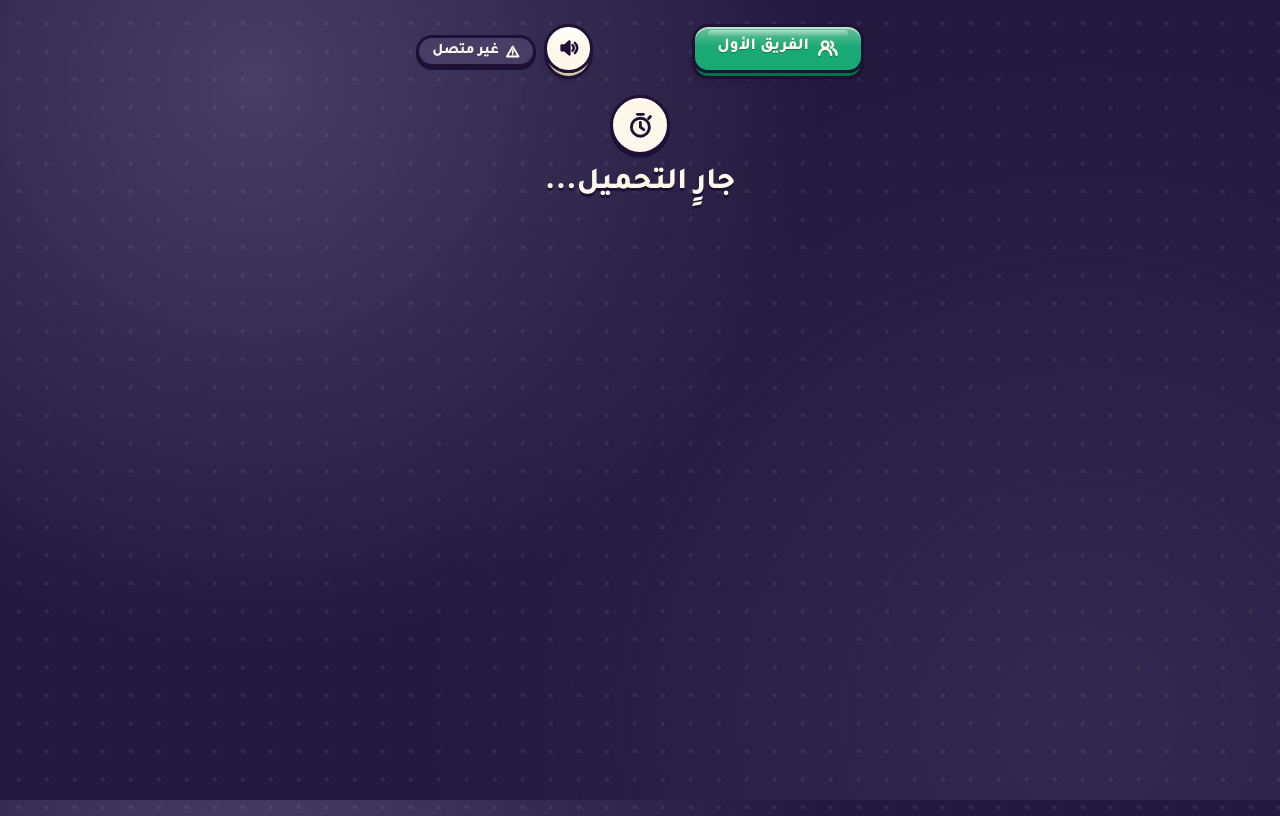
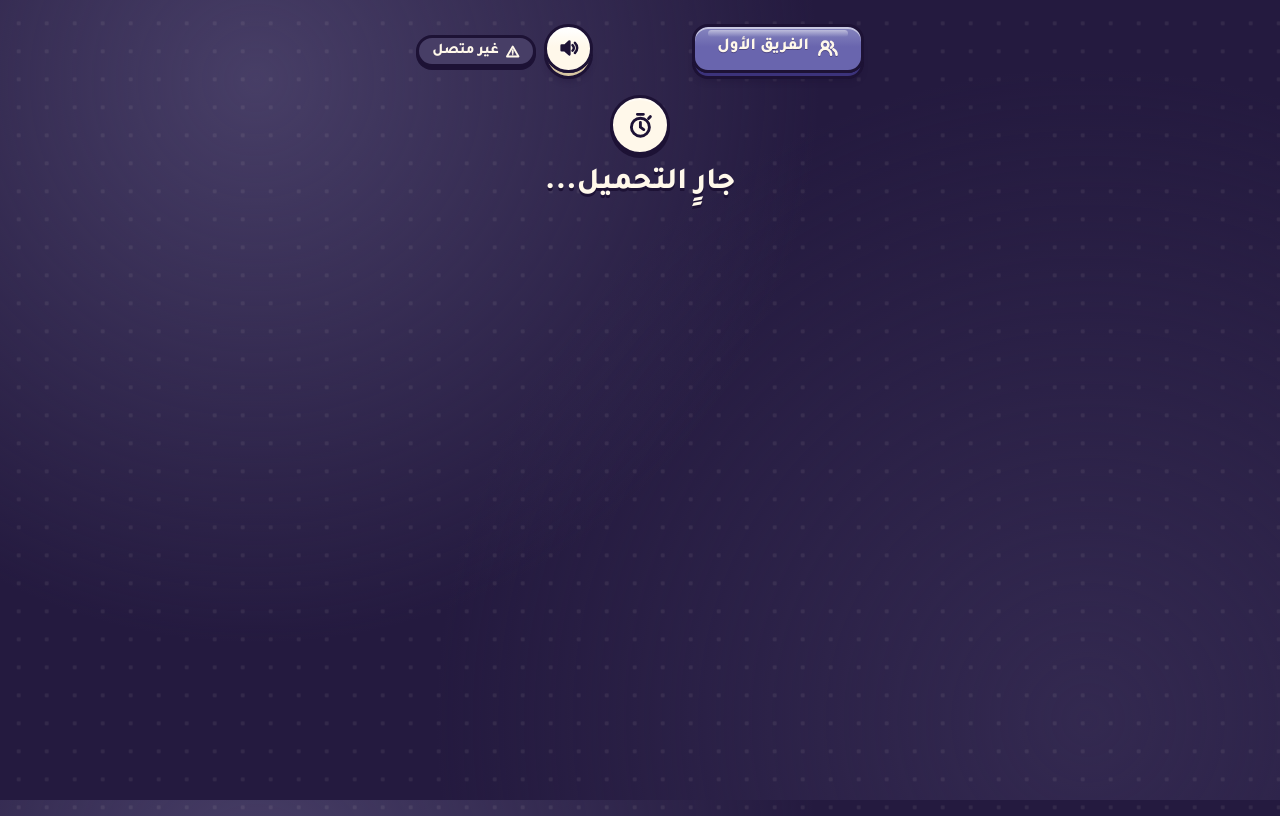
Before and after one commit to AbdulrezakHA/horoof-maa-hussein, a website with bundled scripts: page public/buzzer.html in a window 1280 px wide. Built offline with nearby package versions, Linux system fonts and the light colour scheme; no server answers; a web font is replaced by a local one.

Commit message:
Theme hussein uses original team colors; taboo header row detection is strict (+tests)
Co-Authored-By: Claude Sonnet 5.5 <noreply@anthropic.com>

```diff
--- a/public/css/ds.css
+++ b/public/css/ds.css
@@ -62,14 +62,14 @@
   --panel-side: #c7c0b2;
   --panel-ink: #1d1235;
   --panel-glow: rgba(255, 255, 255, 0.55);
-  --team-a: #19a974;
-  --team-a-hi: #6dc399;
-  --team-a-side: #007542;
+  --team-a: #6965ae;
+  --team-a-hi: #8786bf;
+  --team-a-side: #3c337b;
   --team-a-ink: #fff8ea;
   --team-a-glow: rgba(29, 18, 53, 0.35);
-  --team-b: #e0453a;
-  --team-b-hi: #ef7b6d;
-  --team-b-side: #a70000;
+  --team-b: #4b9cbf;
+  --team-b-hi: #80b9d4;
+  --team-b-side: #00698c;
   --team-b-ink: #fff8ea;
   --team-b-glow: rgba(29, 18, 53, 0.35);
   /* @theme:end */
--- a/shared/ds-theme.js
+++ b/shared/ds-theme.js
@@ -9,7 +9,7 @@
  * الاستعمال في المتصفح:
  *   import { applyTheme, applyTeams } from "/shared/ds-theme.js";
  *   applyTheme("ramadan");                          // يغيّر كل الألعاب معاً
- *   applyTeams({ a: "#19a974", b: "#e0453a" });     // ألوان الفرق التي اختارها الحكم
+ *   applyTeams({ a: "#6965ae", b: "#4b9cbf" });     // ألوان الفرق التي اختارها الحكم
  *
  * القيم الافتراضية في ds.css (بين علامتي @theme) تُولَّد من هنا:
  *   node scripts/gen-ds-theme.mjs
@@ -33,7 +33,7 @@ export const DS_THEMES = {
     grape: "#a86cf0",
     bubble: "#ff8fc8",
     cream: "#cfc694",
-    teams: { a: "#19a974", b: "#e0453a" },
+    teams: { a: "#6965ae", b: "#4b9cbf" },
   },
   night: {
     name: "ليلي",
```
Also changed, not shown: scripts/test-game.mjs (+9 -0 lines), server/taboo-packs.js (+6 -1 lines).
